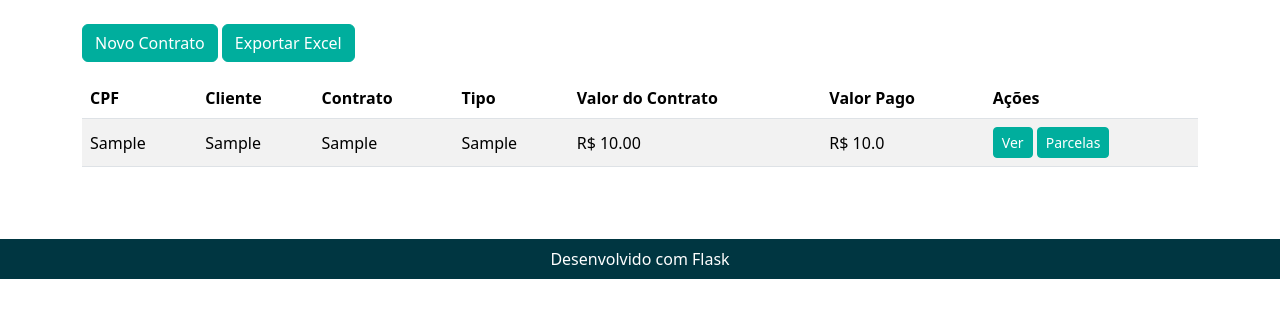
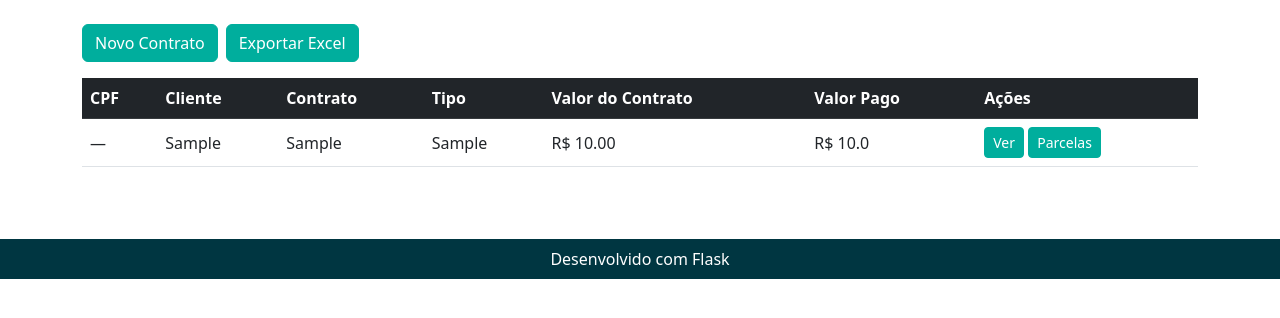
Before and after one commit to felipe4128/Contratos_cobranca, a Flask app: page / in a window 1280 px wide. Shown: the part 80-398 px from the top of the page. Run offline with Flask 3, Linux system fonts and the light colour scheme; tables that the repository leaves empty hold one stand-in row (values such as "Sample post"); some libraries are stand-ins or nearby versions.

Commit message:
Atualiza layout da página inicial

```diff
--- a/templates/index.html
+++ b/templates/index.html
@@ -3,7 +3,10 @@
 <head>
   <meta charset="UTF-8" />
   <title>Sistemas de Cobrança</title>
-  <link rel="stylesheet" href="https://cdn.jsdelivr.net/npm/bootstrap@5.5.0/dist/css/bootstrap.min.css">
+  <link
+    href="https://cdn.jsdelivr.net/npm/bootstrap@5.3.0/dist/css/bootstrap.min.css"
+    rel="stylesheet"
+  >
   <style>
     header {
       background-color: {{ cor_primaria }};
@@ -17,12 +20,13 @@
       padding: 0.5rem;
       margin-top: 2rem;
     }
-    .btn-success, .btn-primary {
+    .btn-primary,
+    .btn-success {
       background-color: {{ cor_primaria }} !important;
       border-color: {{ cor_primaria }} !important;
-      color: #fff !important;
     }
-    .btn-success:hover, .btn-primary:hover {
+    .btn-primary:hover,
+    .btn-success:hover {
       background-color: {{ cor_escura }} !important;
       border-color: {{ cor_escura }} !important;
     }
@@ -36,13 +40,14 @@
   </header>
 
   <main class="container py-4">
-    <div class="mb-3">
+    <div class="d-flex justify-content-start mb-3 gap-2">
       <a href="{{ url_for('novo') }}" class="btn btn-success">Novo Contrato</a>
       <a href="{{ url_for('exportar') }}" class="btn btn-success">Exportar Excel</a>
     </div>
 
-    <table class="table table-striped align-middle">
-      <thead>
+    <div class="table-responsive">
+      <table class="table table-hover align-middle">
+        <thead class="table-dark">
           <tr>
             <th>CPF</th>
             <th>Cliente</th>
@@ -56,10 +61,10 @@
         <tbody>
           {% for c in contratos %}
           <tr>
-          <td>{{ c.cliente }}</td>  {# aqui usamos o campo `cliente` para CPF #}
-          <td>{{ c.cliente }}</td>  {# se você tiver um campo separado para nome, substitua aqui #}
-          <td>{{ c.numero }}</td>
-          <td>{{ c.tipo_contrato }}</td>
+            <td>{{ c.cpf or '—' }}</td>
+            <td>{{ c.cliente or '—' }}</td>
+            <td>{{ c.numero or '—' }}</td>
+            <td>{{ c.tipo_contrato or '—' }}</td>
             <td>R$ {{ "%.2f"|format(c.valor or 0) }}</td>
             <td>
               R$ {{
@@ -70,7 +75,7 @@
                   | round(2)
               }}
             </td>
-          <td>
+            <td class="gap-1">
               <a href="{{ url_for('ver_contrato', id=c.id) }}" class="btn btn-sm btn-primary">Ver</a>
               <a href="{{ url_for('ver_contrato', id=c.id) }}" class="btn btn-sm btn-primary">Parcelas</a>
             </td>
@@ -82,6 +87,7 @@
           {% endfor %}
         </tbody>
       </table>
+    </div>
   </main>
 
   <footer>
```
Lines whose indentation alone changed are shown as unchanged.
